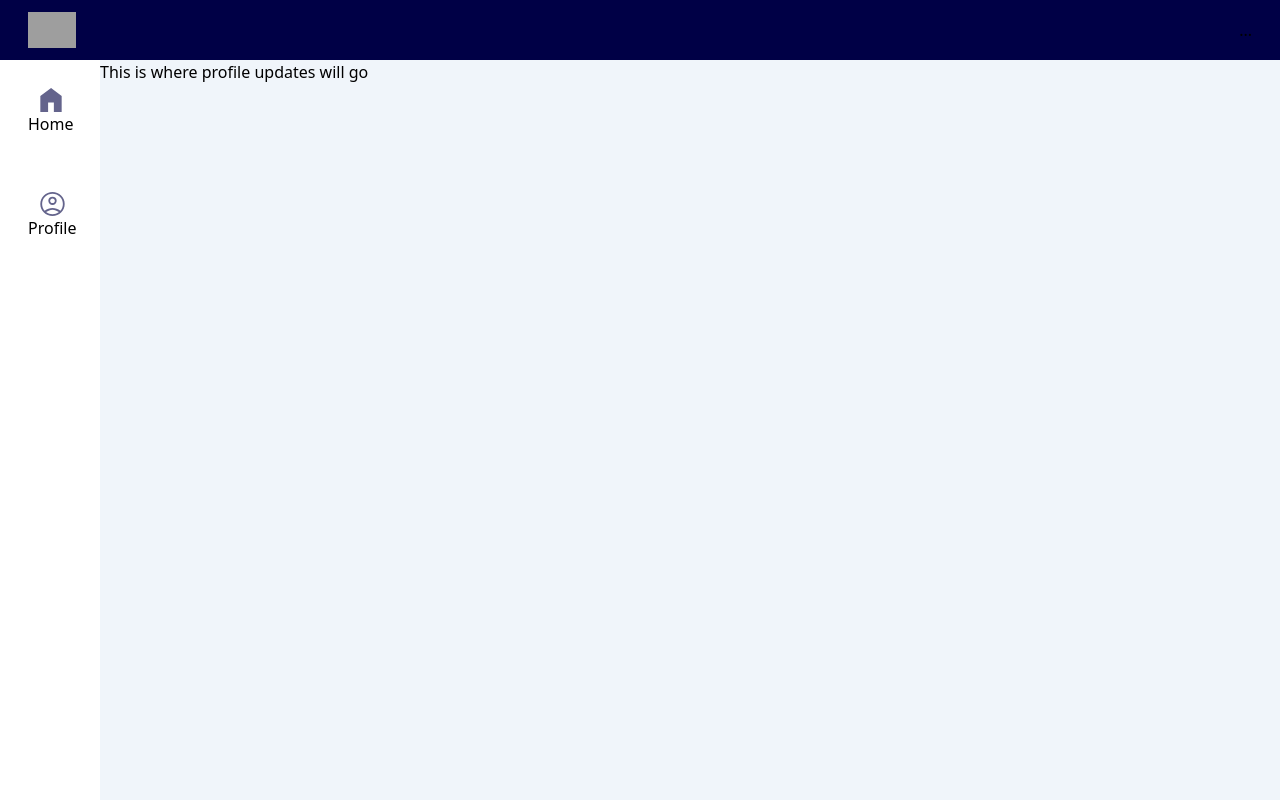
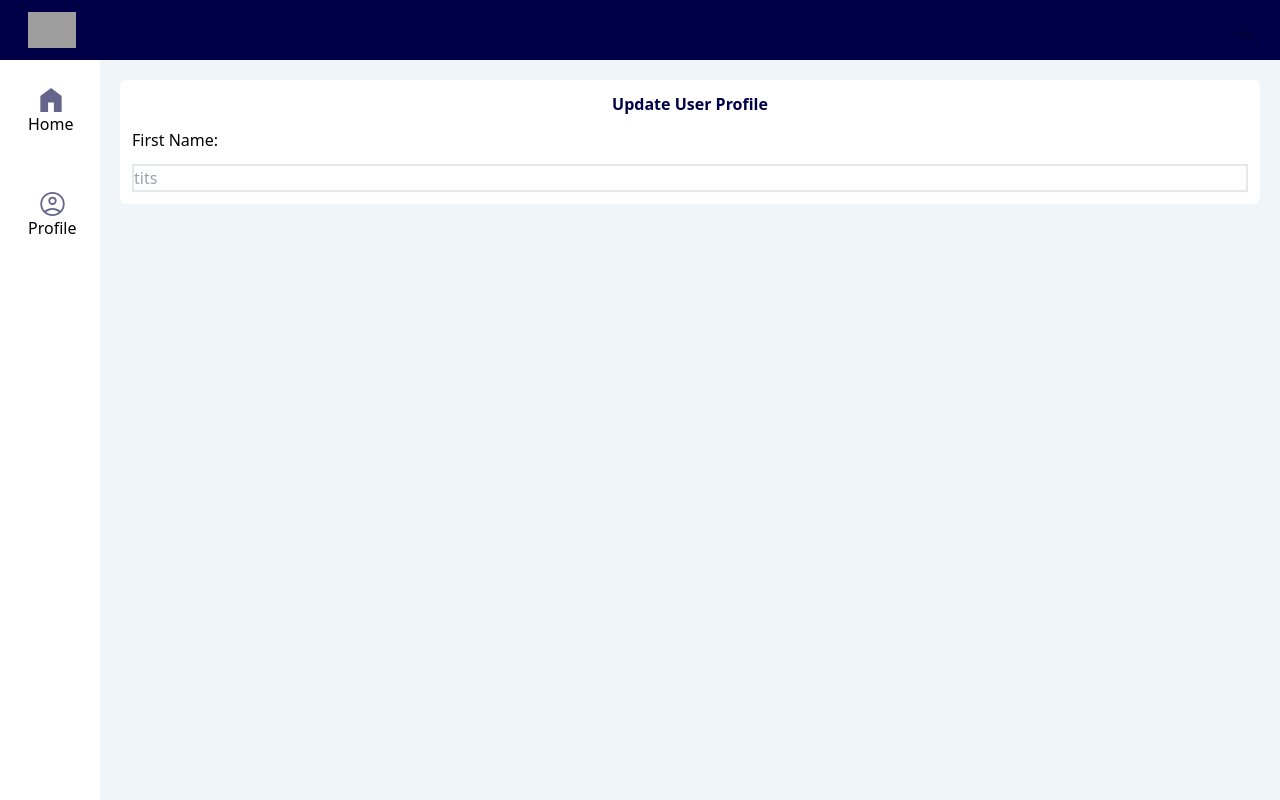
Before and after one commit to boolean-uk/react-cohort-dashboard-challenge, a React (Vite) app: page /profile/1 in a window 1280 px wide. Built offline with nearby package versions, Linux system fonts and the light colour scheme; no server answers; grey boxes are pictures that could not be loaded.

Commit message:
Fixed a bug where comments were incorrectly attributed

```diff
--- a/src/App.jsx
+++ b/src/App.jsx
@@ -24,6 +24,7 @@ function App() {
     setLoggedUser(json);
   };
 
+
   return (
     <>
       <div className="container h-full max-w-full grid grid-cols-[100px,_auto] grid-rows-[60px,_auto]">
--- a/src/Components/Profile.jsx
+++ b/src/Components/Profile.jsx
@@ -1,20 +1,25 @@
 import { useParams } from "react-router-dom"
-import { useEffect } from "react"
+import { useEffect, useState } from "react"
 
 export default function Profile () {
+    const [userToUpdate, setUserToUpdate] = useState ({})
     const userID = useParams().id
 
-    useEffect(() => {
-        getUser()
-    })
+    // useEffect(() => {
+    //     getUser()
+    // })
 
-    const getUser = async () => {
-        const data = await fetch(`https://boolean-uk-api-server.fly.dev/MrStashy/contact/${userID}`)
-        const json = await data.json()
-        console.log(json)
-    }
+    // const getUser = async () => {
+    //     const data = await fetch(`https://boolean-uk-api-server.fly.dev/MrStashy/contact/${userID}`)
+    //     const json = await data.json()
+    //     setUserToUpdate(json)
+    // }
 
     return (
-        <p>This is where profile updates will go</p>
+        <form className="m-5 flex flex-col gap-3 bg-white rounded-md p-3">
+        <h2 className='font-bold place-self-center text-cohortBlue'>Update User Profile</h2>
+        <label htmlFor='firstName'>First Name:</label>
+        <input name='firstName' placeholder="tits" className="border-2"/>
+        </form>
     )
 }
--- a/src/Subcomponents/Comment.jsx
+++ b/src/Subcomponents/Comment.jsx
@@ -7,7 +7,7 @@ export default function Comment({ comment }) {
 
   useEffect(() => {
     getUser();
-  }, []);
+  }, [comment]);
 
   const getUser = async () => {
     const data = await fetch(
```
